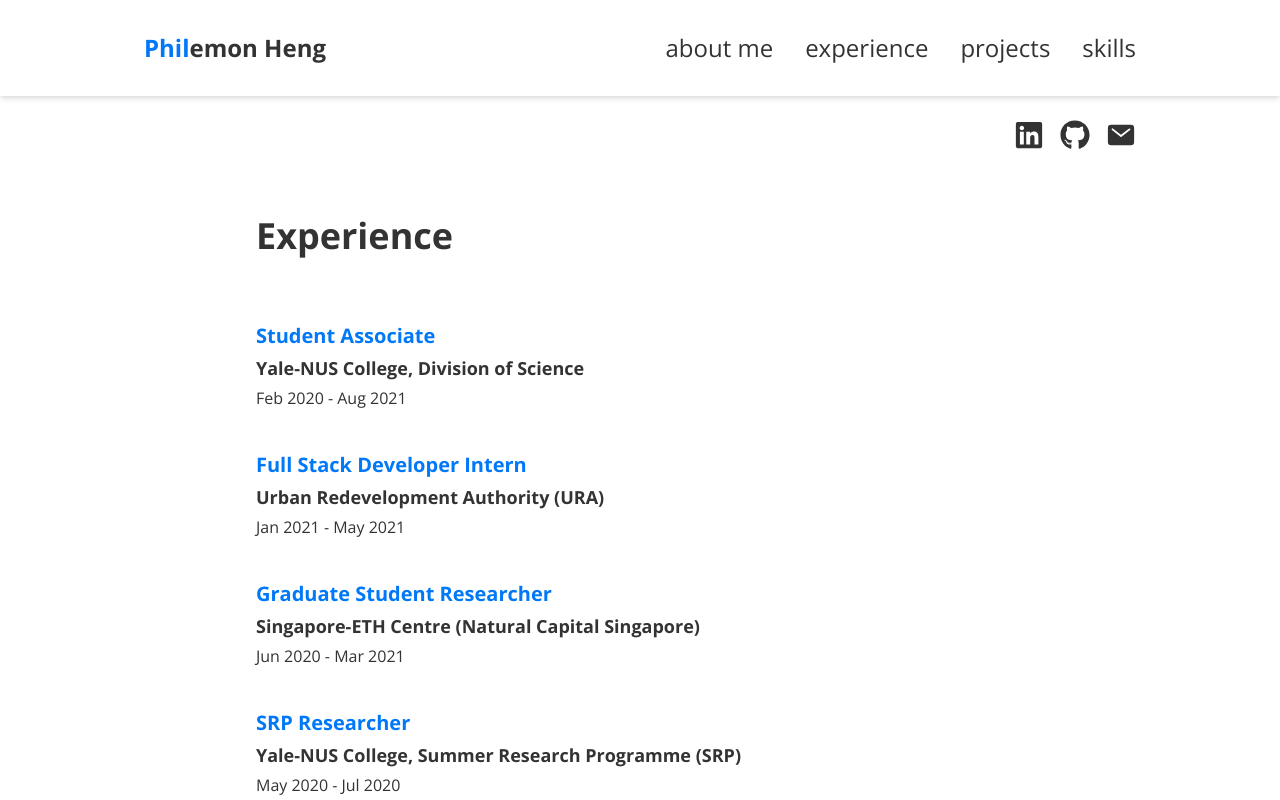
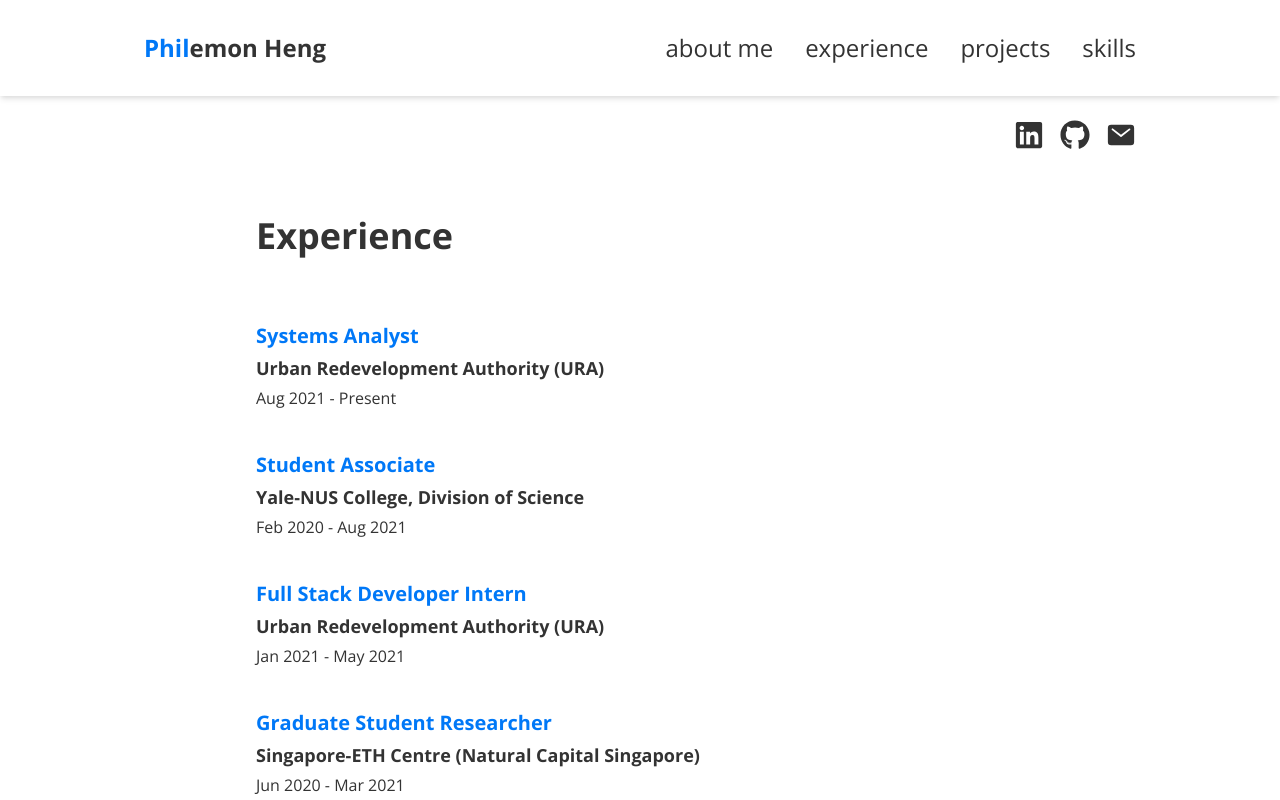
Before and after one commit to fillingthemoon/personal-website-02, a Next.js app: page /experience in a window 1280 px wide. Shown: the top 800 px of the page. Built offline with nearby package versions, Linux system fonts and the light colour scheme.

Commit message:
add to experience

```diff
--- a/data/experience.js
+++ b/data/experience.js
@@ -1,4 +1,9 @@
 const experienceData = [
+  {
+    position: 'Systems Analyst',
+    company: 'Urban Redevelopment Authority (URA)',
+    duration: 'Aug 2021 - Present',
+  },
   {
     position: 'Student Associate',
     company: 'Yale-NUS College, Division of Science',
```
